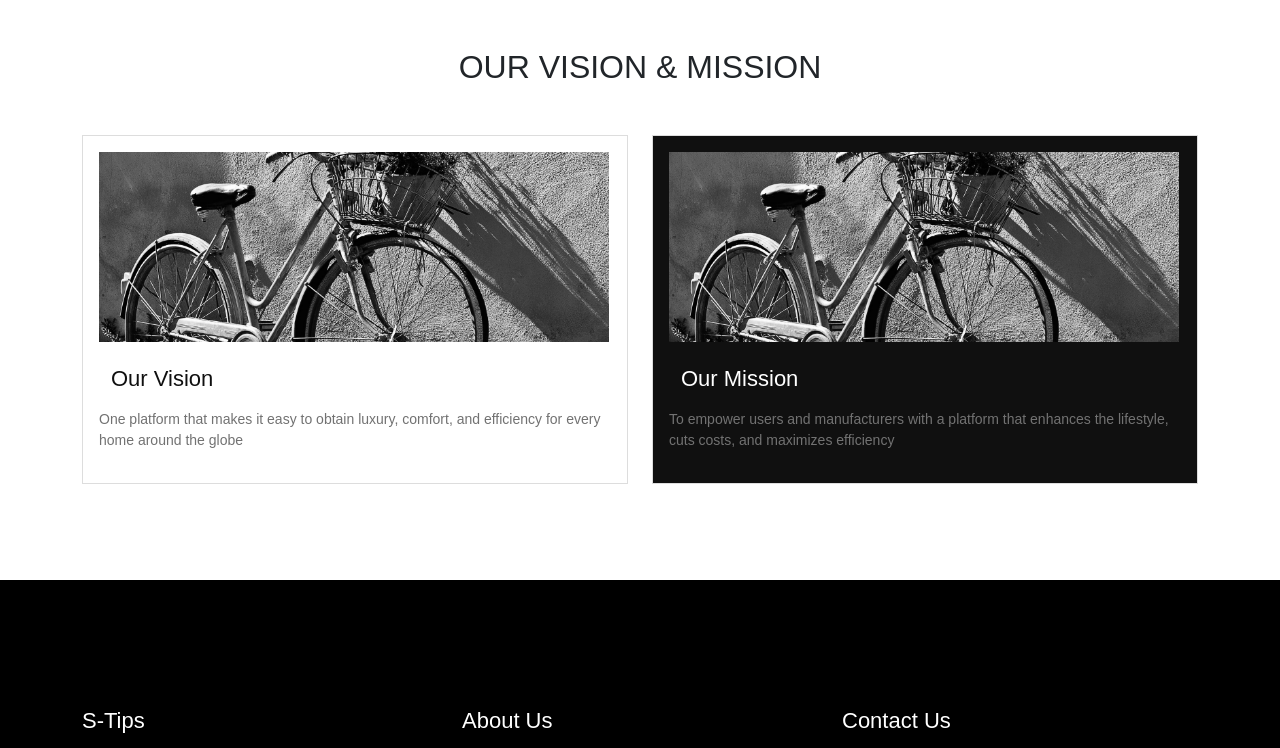
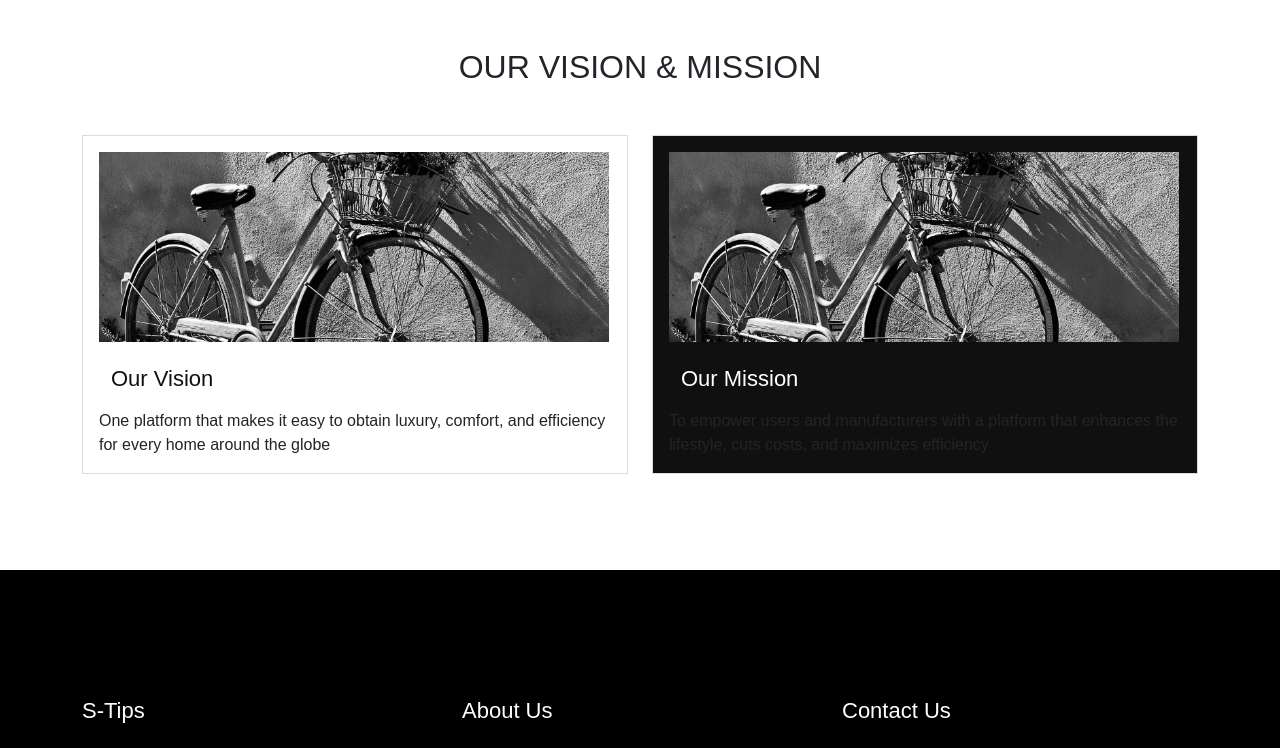
Before and after one commit to Mohamedghaly140/S-Tips, a Next.js app: page /about in a window 1280 px wide. Shown: the part 2630-3378 px from the top of the page. Built offline with nearby package versions, Linux system fonts and the light colour scheme; a web font is replaced by a local one.

Commit message:
fix error

```diff
--- a/components/MissionCard/MissionCard.jsx
+++ b/components/MissionCard/MissionCard.jsx
@@ -17,7 +17,7 @@ const MissionCard = ({ imageUrl, title, children, black, height, grey }) => {
 				placeholder="blur"
 			/>
 			<h3>{title}</h3>
-			<p>{children}</p>
+			{children}
 		</div>
 	);
 };
```
